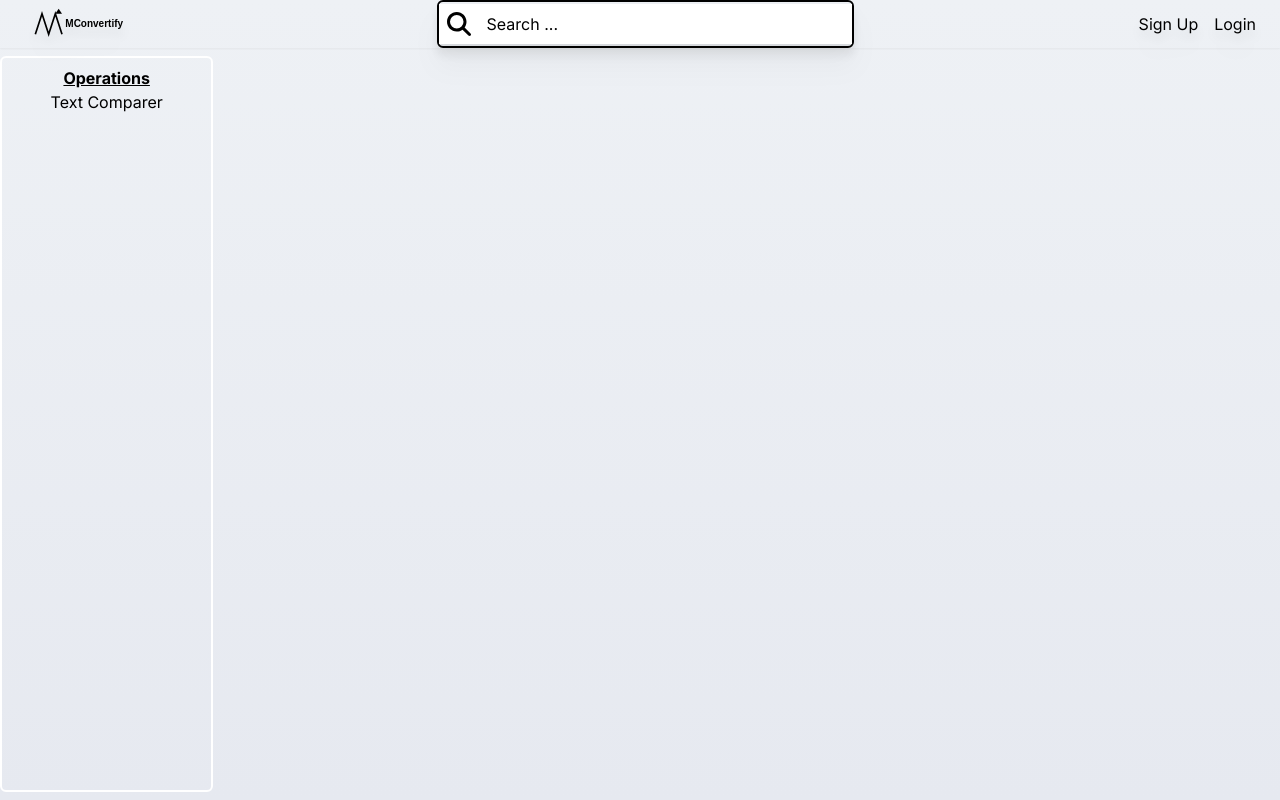
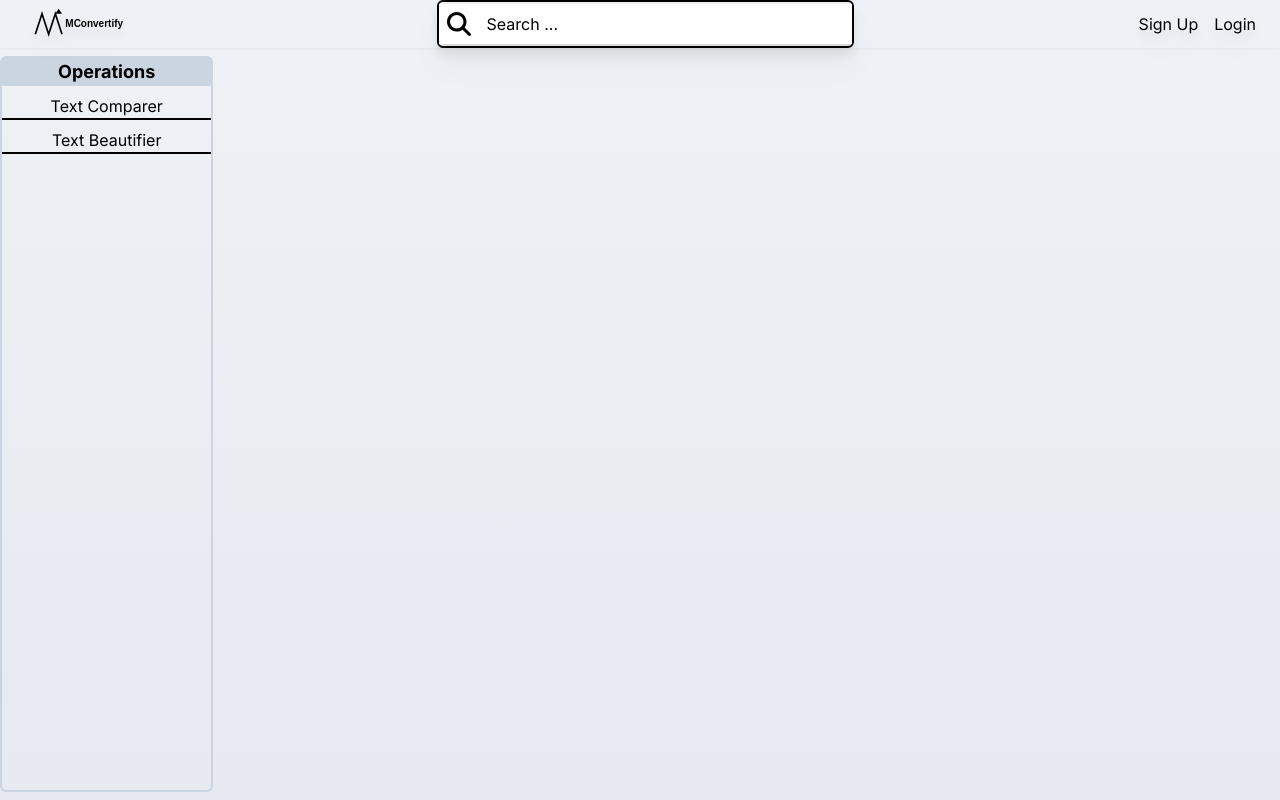
Before and after one commit to mcaupybugs/MConvertify, a Next.js app: page /operations in a window 1280 px wide. Built offline with nearby package versions, Linux system fonts and the light colour scheme; no server answers.

Commit message:
Adding sidebar UI improvements

```diff
--- a/app/components/sidebar/index.tsx
+++ b/app/components/sidebar/index.tsx
@@ -4,11 +4,12 @@ import React from "react";
 const SideBar = () =>{
     return (
         <div className="w-full h-full basis-2/12 pt-2 pb-2">
-        <div className="w-full h-full flex flex-col rounded-md border-2 border-white text-center p-2">
-            <div className="w-full font-bold text-center underline">
+        <div className="w-full h-full flex flex-col rounded-md border-2 border-slate-300 text-center gap-2">
+            <div className="w-full font-bold text-center text-lg bg-slate-300 rounded-sm">
                 Operations
             </div>
-            <Link href='/operations/textcomparer'>Text Comparer</Link>
+            <Link href='/operations/textcomparer' className="w-full text-center border-b-2 border-black">Text Comparer</Link>
+            <Link href='/operations/textbeautifier' className="w-full text-center border-b-2 border-black">Text Beautifier</Link>
         </div>
         </div>
     )
```
Also changed, not shown: app/operations/textbeautifier/page.tsx (added).
